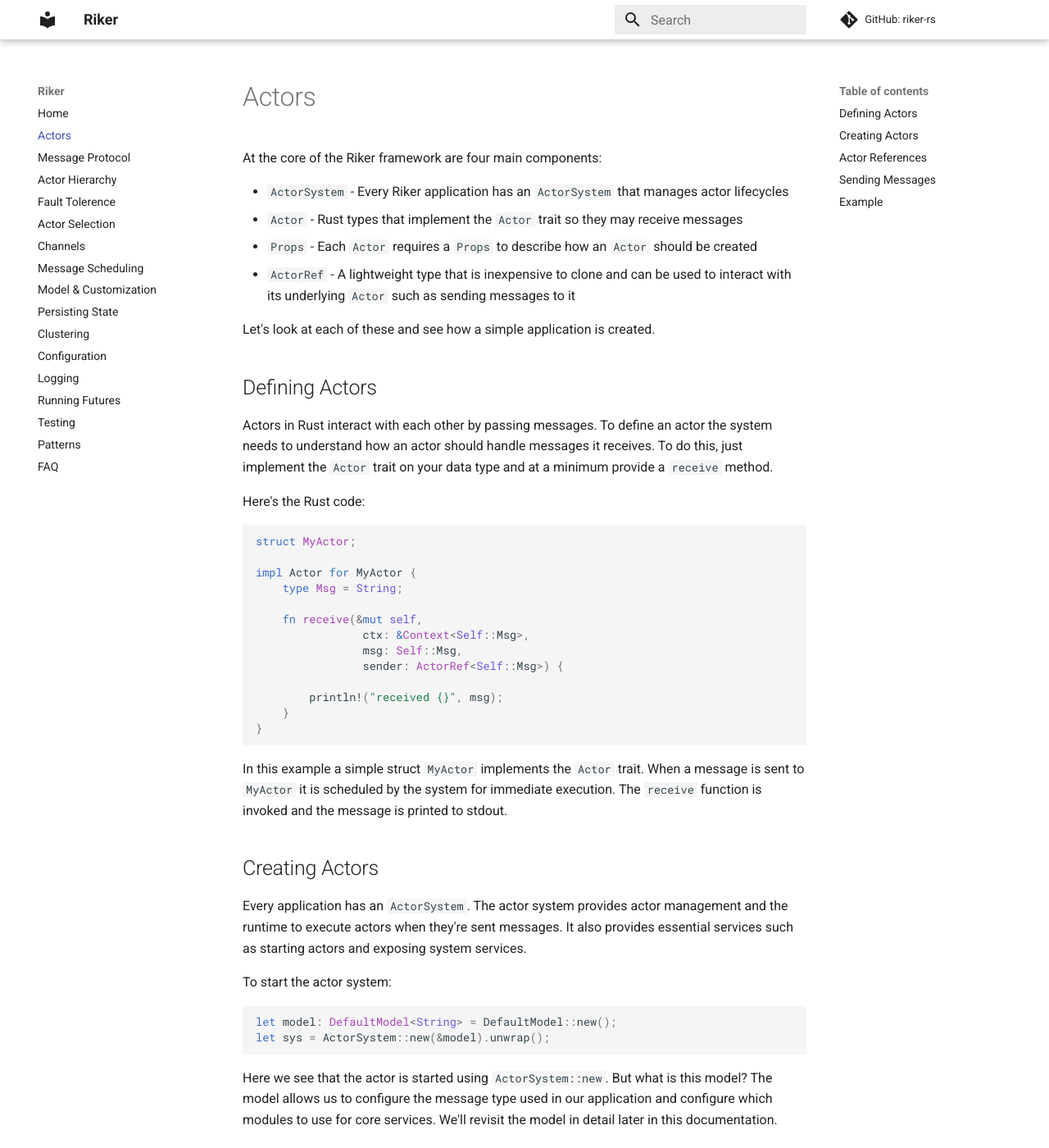
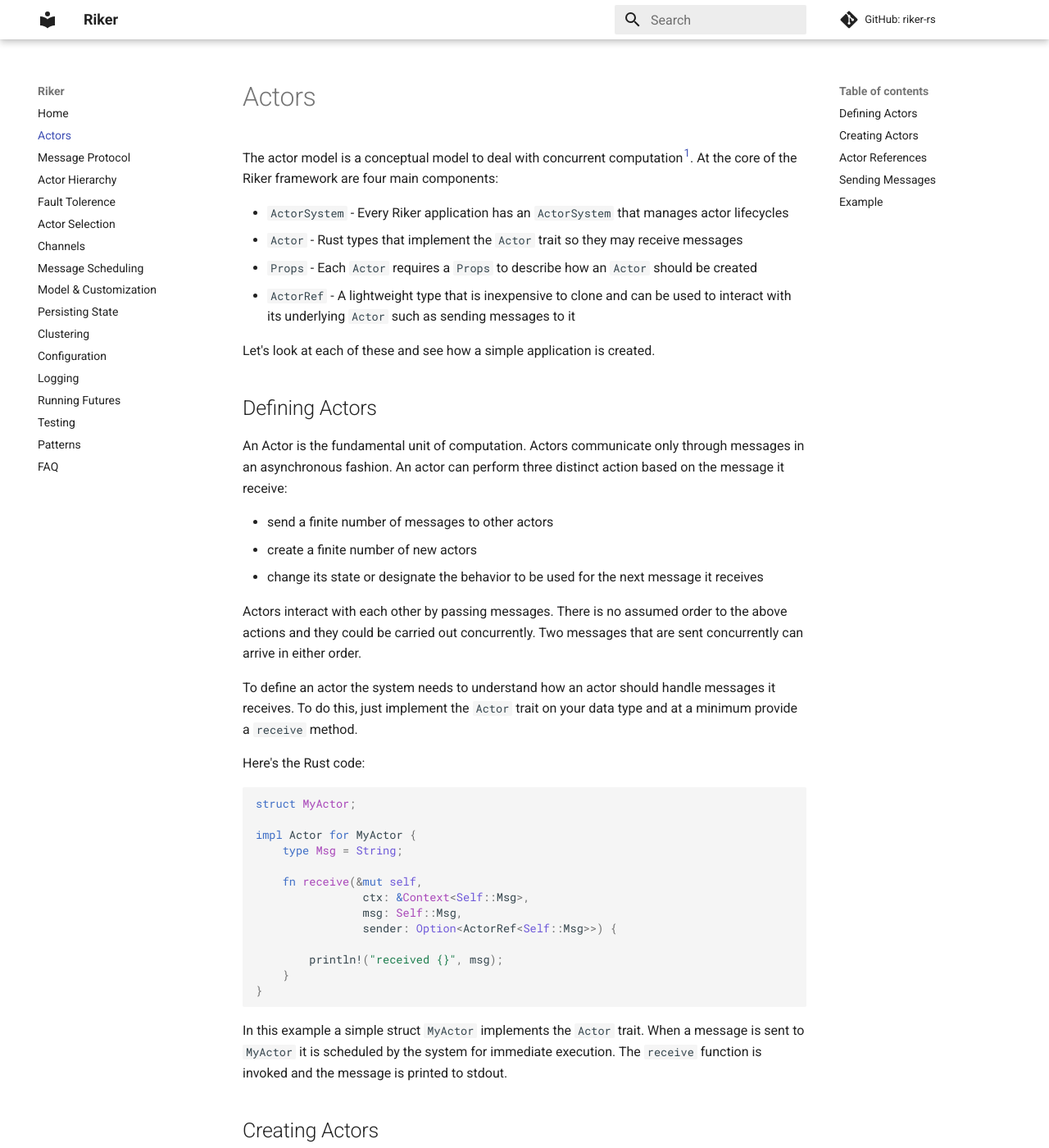
Before and after one commit to riker-rs/website, an MkDocs documentation site: the page built from docs/actors.md, in a window 1280 px wide and 1400 px high. Shown: the whole window at 82% size. Built offline with MkDocs 1.6.1 and Material for MkDocs 9.7.7, drawn with Linux system fonts in a browser that asks for light colours; comment, search, counter and statistics services are not loaded; old or Windows-style settings are respelled for this version of MkDocs; some of the changed text lies outside the part shown.

Commit message:
Bug fix and improve documentation
* Bug fix in first example: sender should be Option type
* Add brief explanation on actor model and nature of actors from Carl Hewitt

````diff
--- a/docs/actors.md
+++ b/docs/actors.md
@@ -1,6 +1,6 @@
 # Actors
 
-At the core of the Riker framework are four main components:
+The actor model is a conceptual model to deal with concurrent computation<sup>[1]</sup>. At the core of the Riker framework are four main components:
 
 - `ActorSystem` - Every Riker application has an `ActorSystem` that manages actor lifecycles
 - `Actor` - Rust types that implement the `Actor` trait so they may receive messages
@@ -10,7 +10,16 @@
 Let's look at each of these and see how a simple application is created.
 
 ## Defining Actors
-Actors in Rust interact with each other by passing messages. To define an actor the system needs to understand how an actor should handle messages it receives. To do this, just implement the `Actor` trait on your data type and at a minimum provide a `receive` method.
+
+An Actor is the fundamental unit of computation. Actors communicate only through messages in an asynchronous fashion. An actor can perform three distinct action based on the message it receive:
+
+- send a finite number of messages to other actors
+- create a finite number of new actors
+- change its state or designate the behavior to be used for the next message it receives
+
+Actors interact with each other by passing messages. There is no assumed order to the above actions and they could be carried out concurrently. Two messages that are sent concurrently can arrive in either order.
+
+To define an actor the system needs to understand how an actor should handle messages it receives. To do this, just implement the `Actor` trait on your data type and at a minimum provide a `receive` method.
 
 Here's the Rust code:
 
@@ -23,7 +32,7 @@
     fn receive(&mut self,
                 ctx: &Context<Self::Msg>,
                 msg: Self::Msg,
-                sender: ActorRef<Self::Msg>) {
+                sender: Option<ActorRef<Self::Msg>>) {
 
         println!("received {}", msg);
     }
@@ -33,6 +42,7 @@
 In this example a simple struct `MyActor` implements the `Actor` trait. When a message is sent to `MyActor` it is scheduled by the system for immediate execution. The `receive` function is invoked and the message is printed to stdout.
 
 ## Creating Actors
+
 Every application has an `ActorSystem`. The actor system provides actor management and the runtime to execute actors when they're sent messages. It also provides essential services such as starting actors and exposing system services.
 
 To start the actor system:
@@ -41,20 +51,24 @@
 let model: DefaultModel<String> = DefaultModel::new();
 let sys = ActorSystem::new(&model).unwrap();
 ```
+
 Here we see that the actor is started using `ActorSystem::new`. But what is this model? The model allows us to configure the message type used in our application and configure which modules to use for core services. We'll revisit the model in detail later in this documentation.
 
 Once we've started the actor system we're ready to start up some actors.
 
 To start an actor:
+
 ```rust
 let props = Props::new(Box::new(MyActor::new));
 let my_actor = sys.actor_of(props, "my-actor");
 ```
+
 Every actor requires a `Props` that wraps the actor's factory method, in this example `MyActor::new`, and any parameters required by that method. `Props` is then used with `actor_of` to create an instance of the actor. A name is also required so that we can look it up later if we need to.
 
 Although this is just two lines of code a lot is happening behind the scenes. Actor lifecycles and state are managed by the system. When an actor starts it keeps the properies in case it needs it again to restart the actor if it fails. When an actor is created it gets its own mailbox for receiving messages and other interested actors are notified about the new actor joining the system.
 
 ## Actor References
+
 When an actor is started using `actor_of` the system returns a reference to the actor, an `ActorRef`. The actual actor instance remains directly inaccessible, its lifecycle managed and protected by the system. In Rust terms, the system has and always maintains 'ownership' of the actor instance. When you're interacting with actors you're actually interacting with the actor's `ActorRef`! This is a core concept of the actor model.
 
 `ActorRef` always refers to a specific instance of an actor. When two instances of the same `Actor` are started they're still considered separate actors, each with different `ActorRef`s.
@@ -63,6 +77,9 @@
     `ActorRef`s are inexpensive and can be cloned (they implement `Clone`) without too much concern about resources. References can also be used in `Props` as a field in another actor's factory method, a pattern known as endowment. `ActorRef` is also `Send`, so it can be sent as a message to another actor.
 
 ## Sending Messages
+
+Actors can communicate only through messages. They are isolated. They can never expose their state or behavior.
+
 If we want to send an actor a message we use the `tell` method on the actor's `ActorRef`:
 
 ```rust
@@ -76,13 +93,14 @@
 
 - Message delivery is 'at-most-once'. A message will either fail to be delivered, or delivered one time. There is no repeat delivery of the same message.
 - An actor handles one message at any time
-- Messages are received in order that they are stored in an actor's mailbox
+- Messages are are stored in an actor's mailbox in order that they are received
 
 ## Example
 
 Let's go back to our `MyActor` and combine what we've seen so far in to a complete example:
 
 `Cargo.toml` dependencies:
+
 ```toml
 [dependencies]
 riker = "0.1.8"
@@ -90,6 +108,7 @@
 ```
 
 `main.rs`:
+
 ```rust
 extern crate riker;
 extern crate riker_default;
@@ -150,3 +169,5 @@
 On this page you learned the basics of creating a Riker application using actors. Let's move on the next section to see how to use your own message types:
 
 [Configure a message protocol](protocol)
+
+[1]: https://en.wikipedia.org/wiki/Actor_model
````
